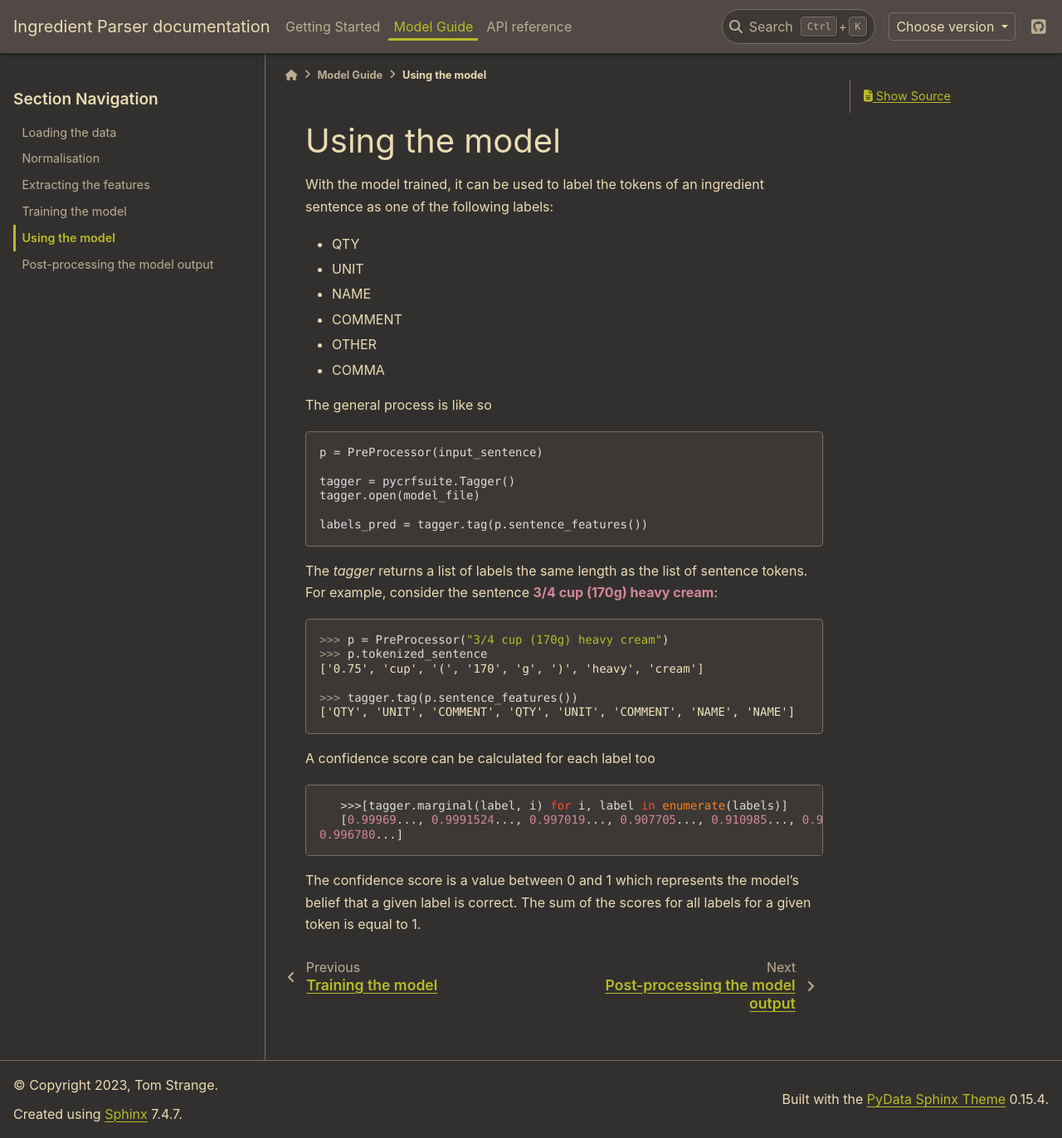
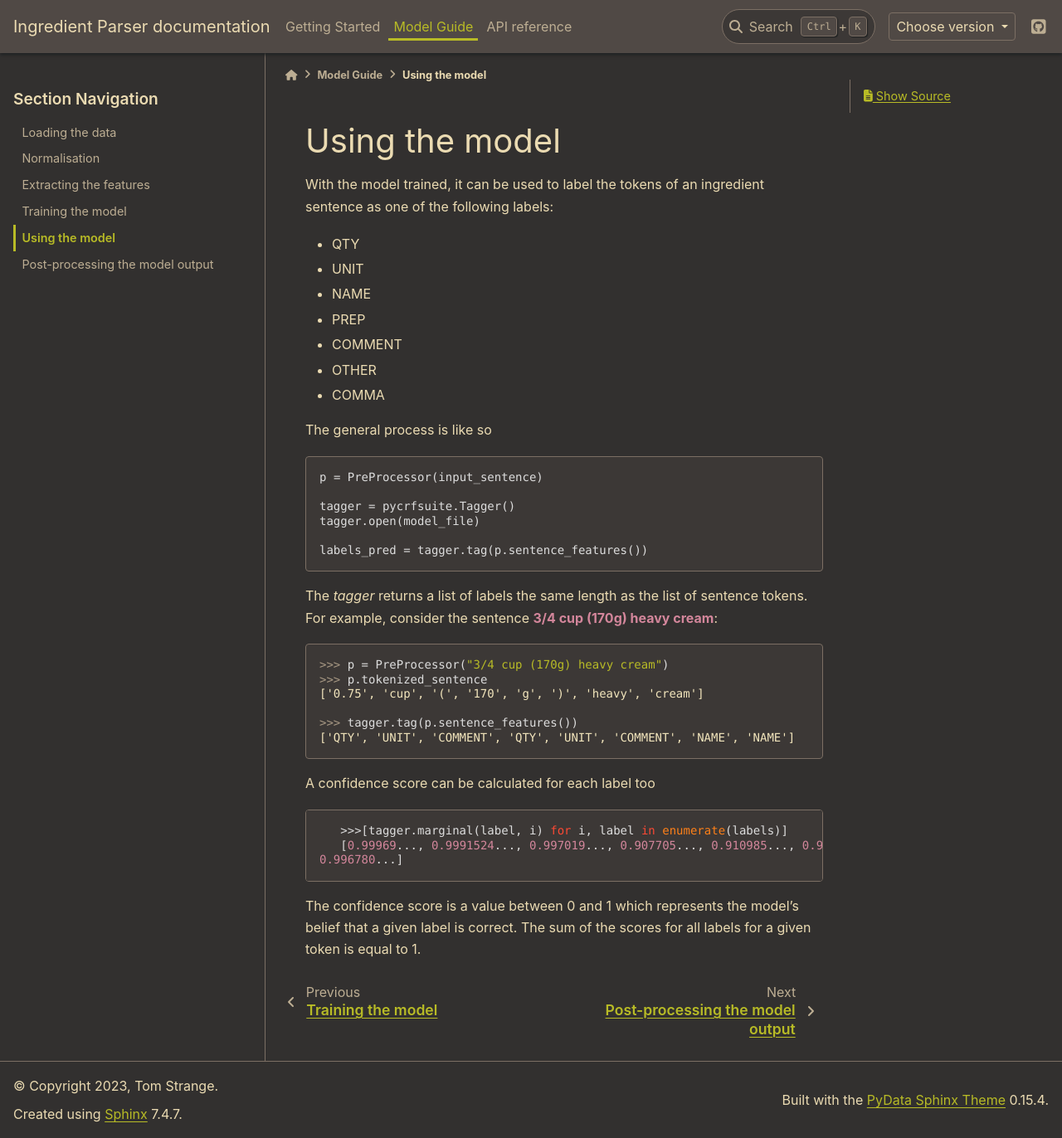
Before and after one commit to strangetom/ingredient-parser, a Sphinx documentation site: the page built from docs/source/guide/usage.rst, in a window 1280 px wide and 1372 px high. Shown: the whole window at 83% size. Built offline with Sphinx 7.4.7 and the PyData theme 0.15.4, drawn with Linux system fonts in a browser that asks for light colours; comment, search, counter and statistics services are not loaded.

```diff
--- a/docs/source/guide/training.rst
+++ b/docs/source/guide/training.rst
@@ -95,7 +95,7 @@ All of the above steps are implemented in the ``train.py`` script. The following
 
 .. code:: bash
 
-    >>> python train.py train --datasets train/data/nytimes/nyt-ingredients-snapshot-2015.csv train/data/strangerfoods/sf-labelled-data.csv train/data/cookstr/cookstr-ingredients-snapshot-2017-clean.csv
+    $ python train.py train --datasets train/data/nytimes/nyt-ingredients-snapshot-2015.csv train/data/strangerfoods/sf-labelled-data.csv train/data/cookstr/cookstr-ingredients-snapshot-2017-clean.csv
 
 Evaluating the model
 ^^^^^^^^^^^^^^^^^^^^
--- a/docs/source/guide/usage.rst
+++ b/docs/source/guide/usage.rst
@@ -6,6 +6,7 @@ With the model trained, it can be used to label the tokens of an ingredient sent
 * QTY
 * UNIT
 * NAME
+* PREP
 * COMMENT
 * OTHER
 * COMMA
--- a/docs/source/start/index.rst
+++ b/docs/source/start/index.rst
@@ -29,7 +29,7 @@ You can install ``ingredient_parser`` from PyPi with ``pip``:
 
 .. code:: bash
 
-    >>> python -m pip install ingredient_parser_nlp
+    $ python -m pip install ingredient_parser_nlp
 
 This will download and install the package and it's dependencies:
 
```
Also changed, not shown: README.md (+2 -2 lines).
